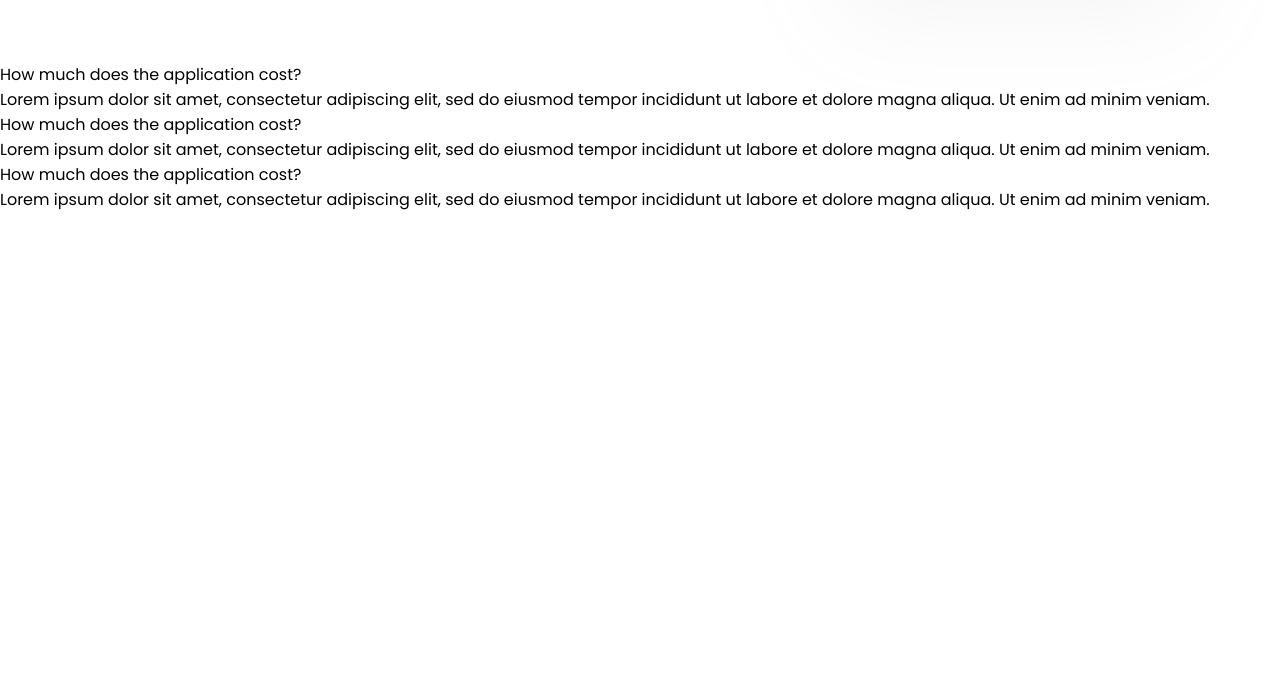
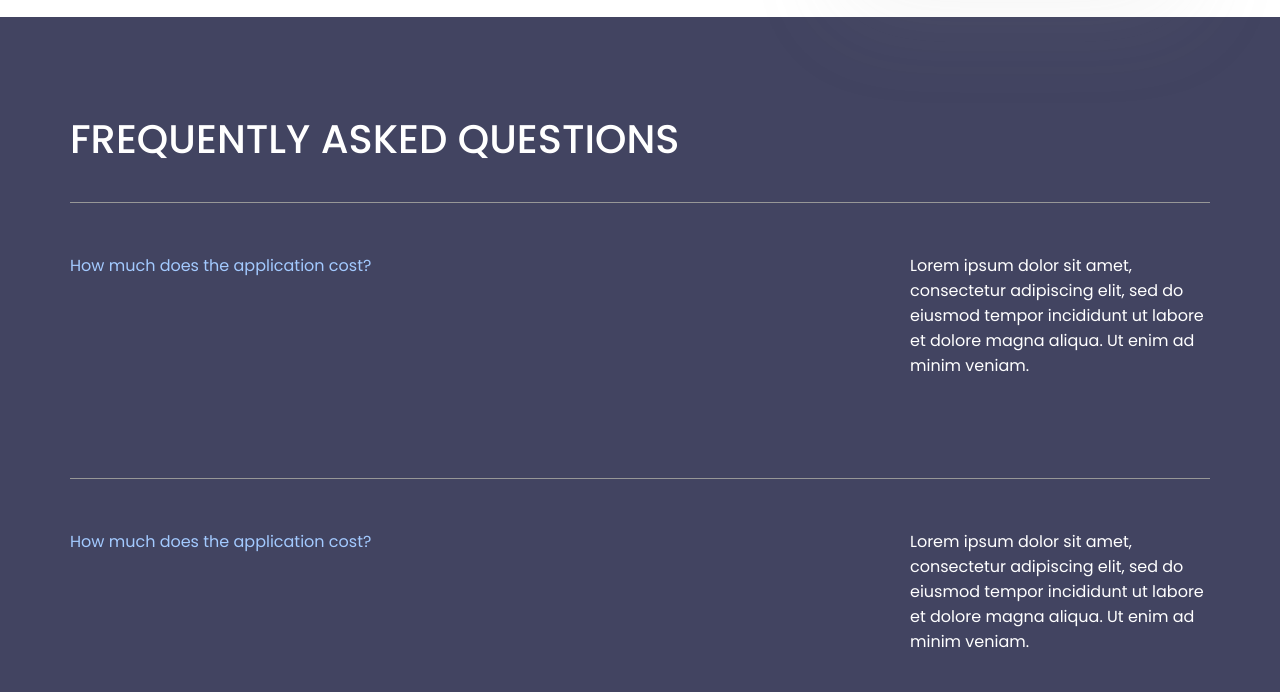
Before and after one commit to MigzRuiz/GlassOff, a website: page index.html in a window 1280 px wide. Shown: the part 2768-3460 px from the top of the page. Before the commit the page ends 2980 px from the top, so only its background shows below. Drawn offline with Linux system fonts and the light colour scheme.

Commit message:
Added new content faq

```diff
--- a/index.html
+++ b/index.html
@@ -94,7 +94,7 @@
         </div>
     </div>
 
-    <div class="works">
+    <div class="works margin-btm-s">
         <h1 class="heading-primary margin-btm-s">How it works</h1>
         <div class="card">
                 <div class="line"></div>
@@ -119,24 +119,26 @@
     </div>
 
     <div class="faq">
-        <h1 class="heading-primary text-white">Frequently asked questions</h1>
+        <div class="faq-content">
+                <h1 class="heading-primary text-white margin-btm-s">Frequently asked questions</h1>
+
                 <div class="faq-block">
                     <div class="faq-item">
-                        <p>How much does the application cost?</p>
-                        <p>Lorem ipsum dolor sit amet, consectetur adipiscing elit, sed do eiusmod tempor incididunt ut labore et dolore magna aliqua. Ut enim ad minim veniam. </p>
+                        <p class="faq-question">How much does the application cost?</p>
+                        <p class="faq-answer">Lorem ipsum dolor sit amet, consectetur adipiscing elit, sed do eiusmod tempor incididunt ut labore et dolore magna aliqua. Ut enim ad minim veniam. </p>
                     </div>
 
                     <div class="faq-item">
-                <p>How much does the application cost?</p>
-                <p>Lorem ipsum dolor sit amet, consectetur adipiscing elit, sed do eiusmod tempor incididunt ut labore et dolore magna aliqua. Ut enim ad minim veniam. </p>
+                        <p class="faq-question">How much does the application cost?</p>
+                        <p class="faq-answer">Lorem ipsum dolor sit amet, consectetur adipiscing elit, sed do eiusmod tempor incididunt ut labore et dolore magna aliqua. Ut enim ad minim veniam. </p>
                     </div>
 
                     <div class="faq-item">
-            <p>How much does the application cost?</p>
-            <p>Lorem ipsum dolor sit amet, consectetur adipiscing elit, sed do eiusmod tempor incididunt ut labore et dolore magna aliqua. Ut enim ad minim veniam. </p>
+                        <p class="faq-question">How much does the application cost?</p>
+                        <p class="faq-answer">Lorem ipsum dolor sit amet, consectetur adipiscing elit, sed do eiusmod tempor incididunt ut labore et dolore magna aliqua. Ut enim ad minim veniam. </p>
                     </div>
             </div>
-
+        </div>
 </body>
 
 </html>
--- a/sass/abstracts/_variables.scss
+++ b/sass/abstracts/_variables.scss
@@ -1,12 +1,15 @@
 :root{
     --color-primary: #4C85D9;
     --color-primary-light: #3A9CEB;
+    --color-skyblue: #A3CAFF;
 
     --color-secondary: #7DD0D3;
     --color-secondary-light: #90DBD8;
 
     --color-purple: #383868;
+    --color-purple-light:#424461;
     --color-dark: #3E3F4D;
+    --color-grey: #979797;
     --color-white: #fff;
 
     --shadow-dark: 0 2rem 10rem rgba(157, 157, 157, 0.1);
--- /dev/null
+++ b/sass/layout/_layout.scss
@@ -0,0 +1,38 @@
+.faq{
+    background-color: var(--color-purple-light);
+
+    &-content{
+        //centering css
+        width: 100%;
+        max-width: 1140px;
+        margin: 0 auto;
+
+        padding: 10rem 0;
+    }
+
+    &-item{
+        display:flex;
+
+
+        border-top: 1px solid var(--color-grey);
+        padding: 5rem 0;
+
+        &:not(:last-child){
+            margin-bottom: 5rem;
+        }
+
+    }
+
+    &-question{
+        //TYPOGRAPHY
+        color: var(--color-skyblue);
+        margin-right: auto;
+    }
+    &-answer{
+        //TYPOGRAPHY
+        color: var(--color-white);
+
+        width: 30rem;
+    }
+
+}
```
Also changed, not shown: css/style.css. Lines whose indentation alone changed are shown as unchanged.
